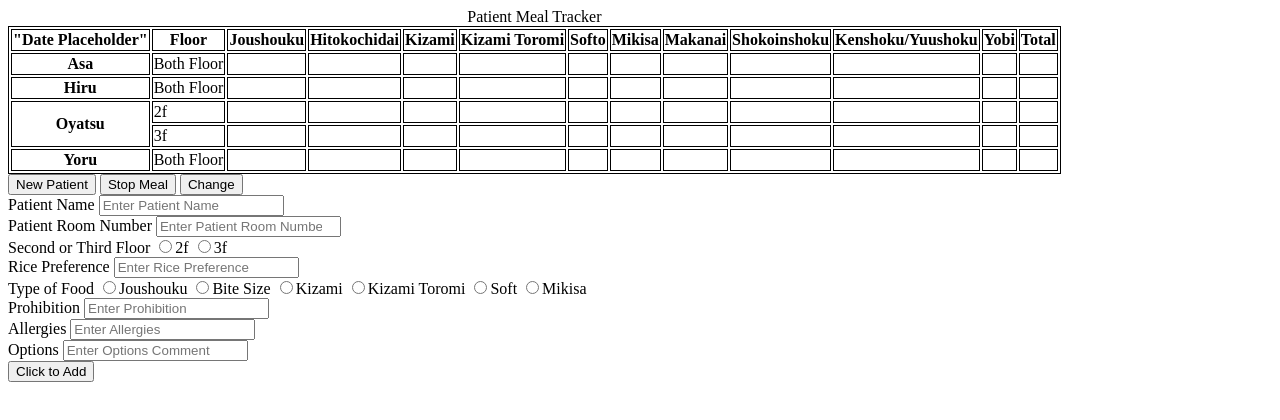
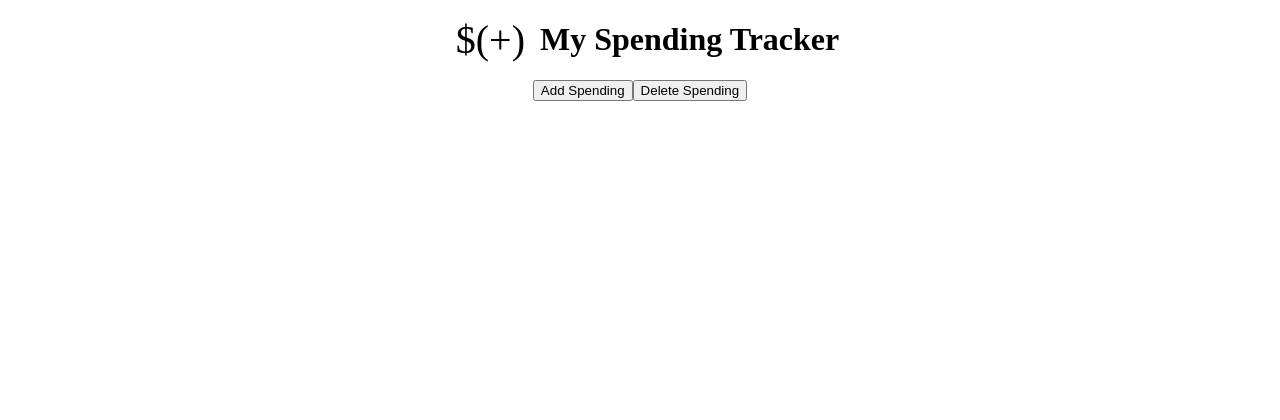
Before and after one commit to misLuigi/Nursing-Care-Patient-Tracker, a plain HTML site: page index.html in a window 1280 px wide. Drawn offline with Linux system fonts and the light colour scheme; no server answers.

Commit message:
Abandoned the 'Patient Meal Tracker' and swap it with 'Spending Tracker' instead as it is near to my needs and solves my problem than the latter. Also changed all the firebase links and database, renamed the README file, and overhauled everything. Added the structure of the website app and added a modal and functionality in the app. Not done yet

```diff
--- a/index.html
+++ b/index.html
@@ -4,158 +4,42 @@
   <meta charset="UTF-8">
   <meta name="viewport" content="width=device-width, initial-scale=1.0">
   <link rel="stylesheet" href="style.css">
-  <title>Patient Meal Tracker</title>
+  <title>Spending Tracker</title>
 </head>
 <body>
-  <div class="container">
-    <table>
-      <caption>Patient Meal Tracker</caption>
-      <thead>
-        <tr>
-          <th class="heading-primary" id="date-el">"Date Placeholder"</th>
-          <th class="column-heading">Floor</th>
-          <th class="column-heading">Joushouku</th>
-          <th class="column-heading">Hitokochidai</th>
-          <th class="column-heading">Kizami</th>
-          <th class="column-heading">Kizami Toromi</th>
-          <th class="column-heading">Softo</th>
-          <th class="column-heading">Mikisa</th>
-          <th class="column-heading">Makanai</th>
-          <th class="column-heading">Shokoinshoku</th>
-          <th class="column-heading">Kenshoku/Yuushoku</th>
-          <th class="column-heading">Yobi</th>
-          <th class="column-heading">Total</th>
-        </tr>
-      </thead>
-      <tbody>
-        <tr>
-          <th class="row-heading">Asa</th>
-          <td class="floor-cell">Both Floor</td>
-          <td class="data-cells" id="asa-joushouku"></td>
-          <td class="data-cells"></td>
-          <td class="data-cells"></td>
-          <td class="data-cells"></td>
-          <td class="data-cells"></td>
-          <td class="data-cells"></td>
-          <td class="data-cells"></td>
-          <td class="data-cells"></td>
-          <th class="data-cells"></th>
-          <th class="data-cells"></th>
-          <th class="data-cells"></th>
-        </tr>
-        <tr>
-          <th class="row-heading">Hiru</th>
-          <td class="floor-cell">Both Floor</td>
-          <td class="data-cells"></td>
-          <td class="data-cells"></td>
-          <td class="data-cells"></td>
-          <td class="data-cells"></td>
-          <td class="data-cells"></td>
-          <td class="data-cells"></td>
-          <td class="data-cells"></td>
-          <td class="data-cells"></td>
-          <th class="data-cells"></th>
-          <th class="data-cells"></th>
-          <th class="data-cells"></th>
-        </tr>
-        <tr>
-          <th rowspan="2" class="row-heading">Oyatsu</th>
-          <td class="floor-cell">2f</td>
-          <td class="data-cells"></td>
-          <td class="data-cells"></td>
-          <td class="data-cells"></td>
-          <td class="data-cells"></td>
-          <td class="data-cells"></td>
-          <td class="data-cells"></td>
-          <td class="data-cells"></td>
-          <td class="data-cells"></td>
-          <th class="data-cells"></th>
-          <th class="data-cells"></th>
-          <th class="data-cells"></th>
-        </tr>
-        <tr>
-          <td class="floor-cell">3f</td>
-          <td class="data-cells"></td>
-          <td class="data-cells"></td>
-          <td class="data-cells"></td>
-          <td class="data-cells"></td>
-          <td class="data-cells"></td>
-          <td class="data-cells"></td>
-          <td class="data-cells"></td>
-          <td class="data-cells"></td>
-          <td class="data-cells"></td>
-          <td class="data-cells"></td>
-          <td class="data-cells"></td>
-        </tr>
-        <tr>
-          <th class="row-heading">Yoru</th>
-          <td class="floor-cell">Both Floor</td>
-          <td class="data-cells"></td>
-          <td class="data-cells"></td>
-          <td class="data-cells"></td>
-          <td class="data-cells"></td>
-          <td class="data-cells"></td>
-          <td class="data-cells"></td>
-          <td class="data-cells"></td>
-          <td class="data-cells"></td>
-          <th class="data-cells"></th>
-          <th class="data-cells"></th>
-          <th class="data-cells"></th>
-        </tr>
-      </tbody>
-    </table>
+  <header class="heading-primary" id="heading-title">
+    <div class="logo-icon" id="icon">$(+)</div>
+    <h1 id="header-title">My Spending Tracker</h1>
+  </header>
+  <div class="button-section">
+    <button id="add-spending-el">Add Spending</button>
+    <button id="delete-btn-el">Delete Spending</button>
   </div>
-  <div class="btn-container">
-    <button id="new-patient-btn">New Patient</button>
-    <button id="stop-meal-btn">Stop Meal</button>
-    <button id="change-btn">Change</button>
-  </div>
-<form id="form">
-  <div class="form-container">
-    <label for="patient-name">Patient Name</label>
-    <input type="text" id="patient-name" placeholder="Enter Patient Name">
-  </div>
-  <div class="form-container">
-    <label for="patient-room-number">Patient Room Number</label>
-    <input type="number" id="patient-room-number" placeholder="Enter Patient Room Number">
-  </div>
-  <div class="form-container">
-    <label for="second-or-third-floor">Second or Third Floor</label>
-    <input type="radio" id="second-or-third-floor" name="second-or-third-floor" value="2f">2f
-    <input type="radio" id="second-or-third-floor" name="second-or-third-floor" value="3f">3f
-  </div>
-  <div class="form-container">
-    <label for="rice-preference">Rice Preference</label>
-    <input type="text" id="rice-preference" placeholder="Enter Rice Preference">
-  </div>
-  <div class="form-container">
-    <label for="type-of-food">Type of Food</label>
-    <input type="radio" id="type-of-food" name="type-of-food" value="Joushouku">Joushouku
-    <input type="radio" id="type-of-food" name="type-of-food" value="Bite Size">Bite Size
-    <input type="radio" id="type-of-food" name="type-of-food" value="Kizami">Kizami
-    <input type="radio" id="type-of-food" name="type-of-food" value="Kizami Toromi">Kizami Toromi
-    <input type="radio" id="type-of-food" name="type-of-food" value="Soft">Soft
-    <input type="radio" id="type-of-food" name="type-of-food" value="Mikisa">Mikisa
-  </div>
-  <div class="form-container">
-    <label for="prohibition">Prohibition</label>
-    <input type="text" id="prohibition" placeholder="Enter Prohibition">
-  </div>
-  <div class="allergies">
-    <label for="allergies">Allergies</label>
-    <input type="text" id="allergies" placeholder="Enter Allergies">
-  </div>
-  <div class="options-comment">
-    <label for="options">Options</label>
-    <input type="text" id="options" placeholder="Enter Options Comment">
-  </div>
-  <div class="button">
-    <button id="add-btn">Click to Add</button>
-  </div>
-  <div class="msg-panel">
-    <p id="msg"></p>
-  </div>
-</form>
-  <script type="module" src="index.js"></script>
+  <dialog class="modal-overlay">
+    <div class="modal-container">
+      <form class="form" method="dialog">
+        <label for="name-of-item">What did you buy?</label><br>
+        <input type="text" id="name-of-item" name="name-of-item"><br>
+        <label for="cost-of-item">How much?</label><br>
+        <input type="number" id="cost-of-item" name="cost-of-item"><br>
+        <label class="payment-method">What did you use as payment method?</label><br>
+        <input type="radio" id="cash" name="payment-method" value="Cash">
+        <label for="cash">Cash</label><br>
+        <input type="radio" id="card" name="payment-method" value="Cash">
+        <label for="card">Card</label><br>
+
+
+        <input type="submit" value="submit">
+      </form>
+      <button class="close-overlay-btn">
+        <i class="fas fa-times">close</i>
+      </button>
+    </div>
+  </dialog>
+  <section class="dashboard-panel-el">
+
+  </section>
+
+  <script src="index.js"></script>
 </body>
 </html>
--- a/index.js
+++ b/index.js
@@ -1,55 +1,52 @@
-// Description: This file is used to handle the logic for the patient form.
-
 // Firebase code imports starts here.
-import { initializeApp } from "https://www.gstatic.com/firebasejs/11.2.0/firebase-app.js";
+/*import { initializeApp } from "https://www.gstatic.com/firebasejs/11.2.0/firebase-app.js"
 import { getDatabase,
           ref,
           push,
           onValue,
           remove
-        } from "https://www.gstatic.com/firebasejs/11.2.0/firebase-database.js";
+        } from "https://www.gstatic.com/firebasejs/11.2.0/firebase-database.js"
 
 const firebaseConfig = {
-    databaseURL: "https://patient-meal-tracker-default-rtdb.asia-southeast1.firebasedatabase.app/"
+    databaseURL: "https://spending-tracker-da10e-default-rtdb.asia-southeast1.firebasedatabase.app/"
 }
 
 // Firebase variables here.
-const app = initializeApp(firebaseConfig);
+const app = initializeApp(firebaseConfig)
 const database = getDatabase(app)
-const referenceInDB = ref(database, "patientData")
+const referenceInDB = ref(database, "inputData")
+*/
+// JavaScript logic starts here.
+// Necessary variables and elements:
 
-// Necessary HTML variables and elements.
-const patientName = document.getElementById("patient-name");
-console.log(patientName);
-const patientRoomNumber = document.getElementById("patient-room-number");
-console.log(patientRoomNumber);
-const secondThirdFloor = document.getElementById("second-or-third-floor");
-console.log(secondThirdFloor);
-const ricePreference = document.getElementById("rice-preference");
-console.log(ricePreference);
-const typeOfFood = document.getElementById("type-of-food");
-console.log(typeOfFood);
-const prohibition = document.getElementById("prohibition");
-console.log(prohibition);
-const allergies = document.getElementById("allergies");
-console.log(allergies);
-const options = document.getElementById("options");
-console.log(options);
-const addBtn = document.getElementById("add-btn");
-console.log(addBtn);
-const msgPanel = document.getElementById("msg");
-console.log(msgPanel);
-const stopMealBtn = document.getElementById("stop-meal-btn");
-console.log(stopMealBtn);
+const addSpendingBtn = document.getElementById("add-spending-el")
+console.log(addSpendingBtn)
+const modalOverlay = document.querySelector(".modal-overlay")
+console.log(modalOverlay)
+const closeOverlayBtn = document.querySelector(".close-overlay-btn")
+console.log(closeOverlayBtn)
+
+addSpendingBtn.addEventListener("click", function() {
+  modalOverlay.showModal();
+})
+
+closeOverlayBtn.addEventListener("click", function() {
+  modalOverlay.close();
+})
 
 // onValue section.
-onValue(referenceInDB, function(snapshot) {
+/*onValue(referenceInDB, function(snapshot) {
   const snapshotDoesExist = snapshot.exists()
   if (snapshotDoesExist) {
     const snapshotValue = snapshot.val()
-    const data = Object.values(snapshotValue)
-    msgPanel.innerHTML = snapshotValue;
-    console.log(snapshotValue)
+    console.log(snapshotValue);
+    const personsData = Object.values(snapshotValue)
+    console.log(personsData)
+    let result = personsData.filter(function() {
+      typeOfFood === "Joushouku"
+    })
+    console.log(result);
+    console.log(result.length)
   } else {
     console.log("No, content!")
   }
@@ -90,4 +87,4 @@ document.addEventListener('DOMContentLoaded', () => {
 // Stop-meal event.
 stopMealBtn.addEventListener("click", function() {
   remove(referenceInDB)
-})
+})*/
--- a/style.css
+++ b/style.css
@@ -1,3 +1,34 @@
-table, th, td {
-  border: 1px solid black;
+body {
+  margin: 0;
+  padding: 0;
+
 }
+
+.heading-primary {
+  display: flex;
+  justify-content: center;
+  align-items: center;
+}
+
+.logo-icon {
+  padding: 15px;
+  font-size: 40px;
+}
+
+.button-section {
+  display: flex;
+  justify-content: center;
+  align-items: center;
+}
+
+.modal-overlay {
+  display: ;
+  justify-content: center;
+  align-items: center;
+  padding: 10px;
+  margin-top: 10px;
+  background-color: aqua;
+  width: 350px;
+  margin-left: auto;
+  margin-right: auto;
+}
```
Also changed, not shown: 1 other file.
